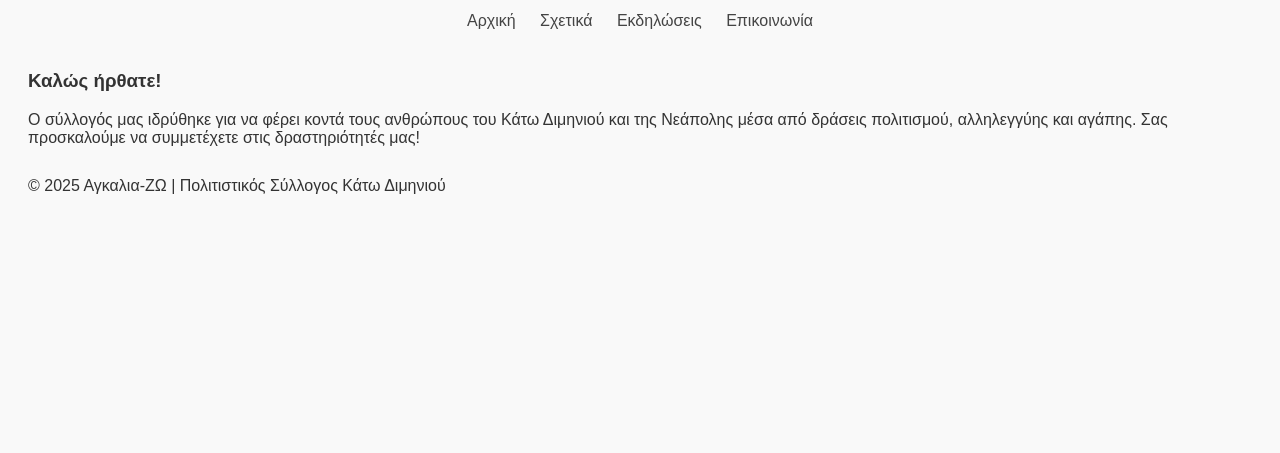
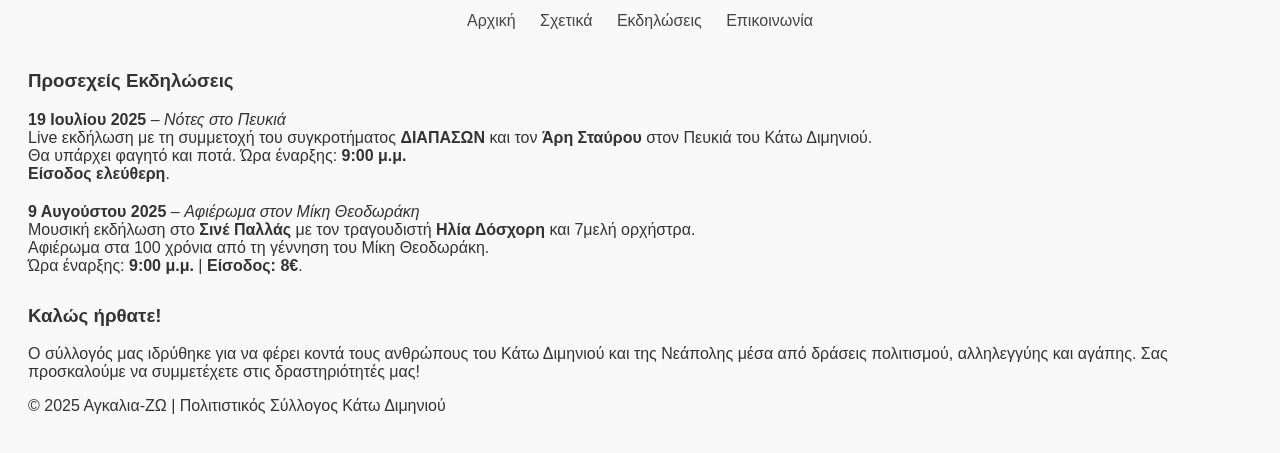
Before and after one commit to SillogosAgkaliazo/agkalia-zo, a plain HTML site: page index.html in a window 1280 px wide. Shown: the part 269-722 px from the top of the page. Drawn offline with Linux system fonts and the light colour scheme.

Commit message:
Update index.html

```diff
--- a/index.html
+++ b/index.html
@@ -24,6 +24,23 @@
   </header>
 
   <section>
+  <h3>Προσεχείς Εκδηλώσεις</h3>
+
+  <div style="margin-bottom: 20px;">
+    <strong>19 Ιουλίου 2025</strong> – <em>Νότες στο Πευκιά</em><br>
+    Live εκδήλωση με τη συμμετοχή του συγκροτήματος <strong>ΔΙΑΠΑΣΩΝ</strong> και τον <strong>Άρη Σταύρου</strong> στον Πευκιά του Κάτω Διμηνιού.<br>
+    Θα υπάρχει φαγητό και ποτά. Ώρα έναρξης: <strong>9:00 μ.μ.</strong><br>
+    <strong>Είσοδος ελεύθερη</strong>.
+  </div>
+
+  <div style="margin-bottom: 20px;">
+    <strong>9 Αυγούστου 2025</strong> – <em>Αφιέρωμα στον Μίκη Θεοδωράκη</em><br>
+    Μουσική εκδήλωση στο <strong>Σινέ Παλλάς</strong> με τον τραγουδιστή <strong>Ηλία Δόσχορη</strong> και 7μελή ορχήστρα.<br>
+    Αφιέρωμα στα 100 χρόνια από τη γέννηση του Μίκη Θεοδωράκη.<br>
+    Ώρα έναρξης: <strong>9:00 μ.μ.</strong> | <strong>Είσοδος: 8€</strong>.
+  </div>
+</section>
+
     <h3>Καλώς ήρθατε!</h3>
     <p>Ο σύλλογός μας ιδρύθηκε για να φέρει κοντά τους ανθρώπους του Κάτω Διμηνιού και της Νεάπολης μέσα από δράσεις πολιτισμού, αλληλεγγύης και αγάπης. Σας προσκαλούμε να συμμετέχετε στις δραστηριότητές μας!</p>
   </section>
```
